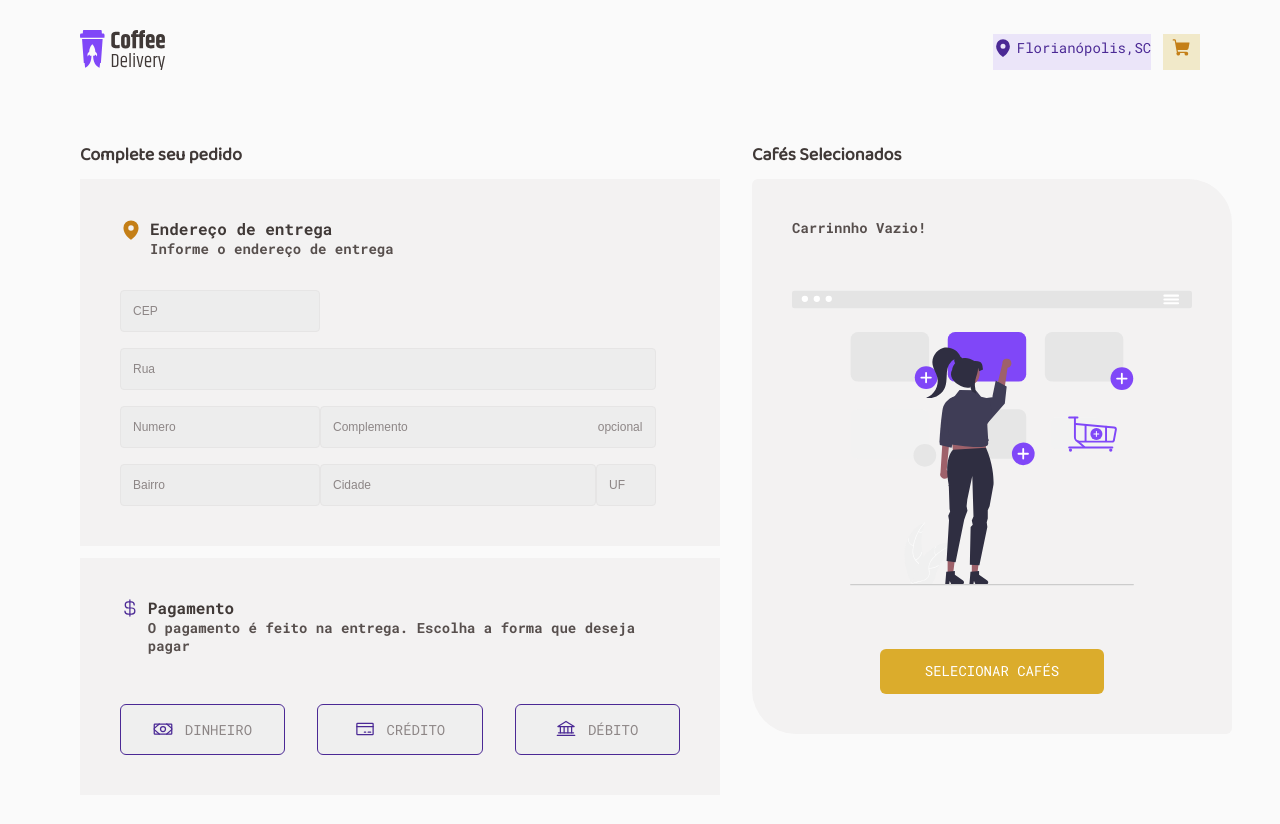
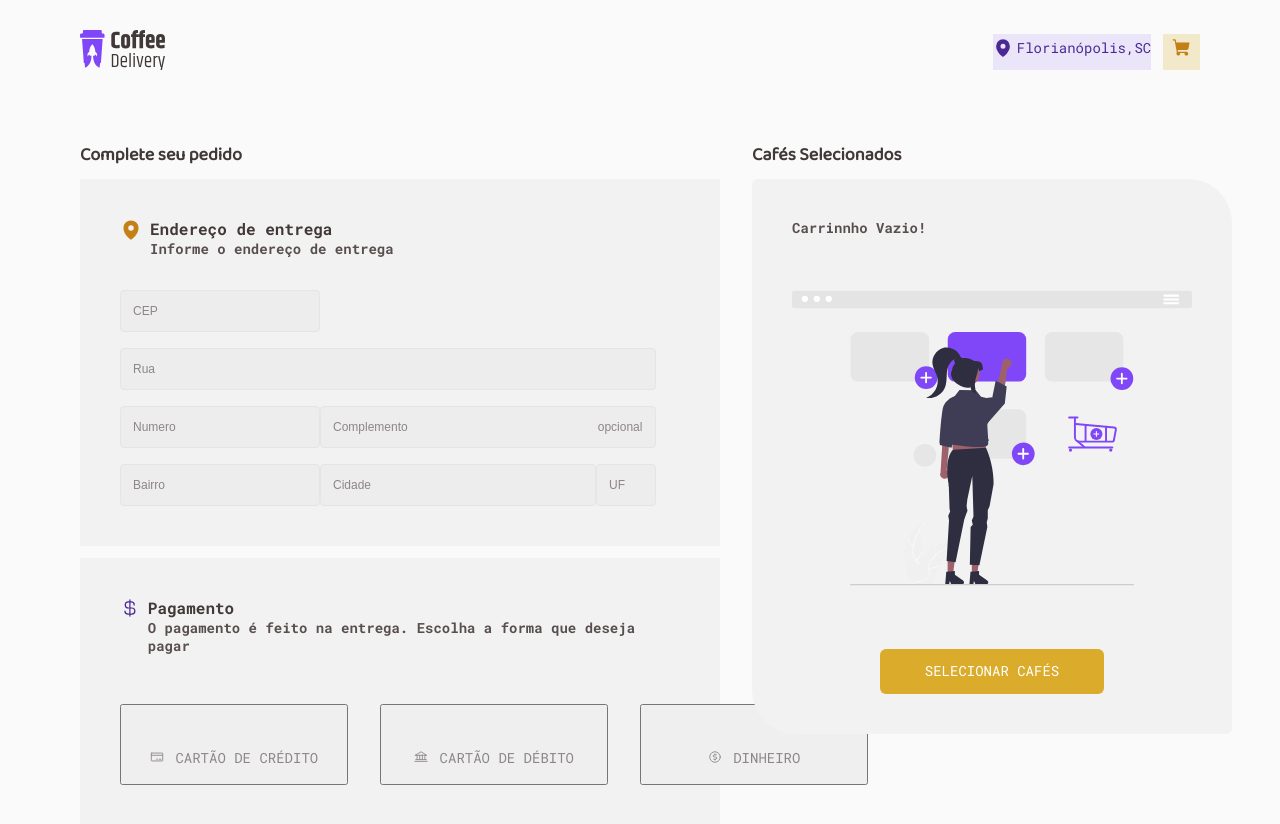
Before and after one commit to ReinaldoARamos/Ignite_Coffee_Delivery-, a React (Vite) app: page /completeOrder in a window 1280 px wide. Shown: the top 824 px of the page. Built offline with nearby package versions, Linux system fonts and the light colour scheme.

Commit message:
criando um meio de arquivar os botoes mas agora ta com o estilo bugado

```diff
--- a/src/Pages/CompleteOrder/components/CompleteOrderForm/PaymentForm.tsx
+++ b/src/Pages/CompleteOrder/components/CompleteOrderForm/PaymentForm.tsx
@@ -2,38 +2,44 @@ import { Money, CreditCard, Bank, CurrencyCircleDollar } from "phosphor-react";
 import { useTheme } from "styled-components";
 import { PaymentButton } from "../../components/PaymentButtons/index";
 import { PaymentButtonContainer, PaymentFormContainer } from "./style";
-
-
-const PaymentMethos = {
-  credit:{
-    label: "cartão de crédito",
-    icon: <CreditCard></CreditCard>
-  },
-  debit:{
-    label: "cartão de crédito",
-    icon: <Bank></Bank>
-  },
-  money:{
-    label: "cartão de crédito",
-    icon: <CurrencyCircleDollar></CurrencyCircleDollar>
-  },
-}
-export function PaymentForm() {
-  const colors = useTheme();
-  return (
-    <PaymentButtonContainer>
-      <PaymentButton
-        text="Dinheiro"
-        icon={<Money size={20} color={colors.colors["brand-purple-dark"]} />}
-      />
-      <PaymentButton
+/*
+  <PaymentButton
         text="Crédito"
         icon={<CreditCard size={20} color={colors.colors["brand-purple-dark"]} />}
       />
       <PaymentButton
         text="Débito"
         icon={<Bank size={20} color={colors.colors["brand-purple-dark"]} />}
-      />
+      />* */
+
+const PaymentMethod = {
+  credit: {
+    label: "cartão de crédito",
+    icon: <CreditCard></CreditCard>,
+  },
+  debit: {
+    label: "cartão de débito",
+    icon: <Bank></Bank>,
+  },
+  money: {
+    label: "Dinheiro",
+    icon: <CurrencyCircleDollar></CurrencyCircleDollar>,
+
+  },
+};
+export function PaymentForm() {
+  const colors = useTheme();
+
+  return (
+    <PaymentButtonContainer>
+      {Object.entries(PaymentMethod).map(([key, {id, label, icon}]) => (
+        <PaymentButton
+          label={label}
+          icon={icon}
+          id={key}
+          value={key}
+        />
+      ))}
     </PaymentButtonContainer>
   );
 }
--- a/src/Pages/CompleteOrder/components/PaymentButtons/index.tsx
+++ b/src/Pages/CompleteOrder/components/PaymentButtons/index.tsx
@@ -1,17 +1,29 @@
-import { ReactNode } from "react"
-import { PaymentButtonStyle } from "./style"
+import { CreditCard } from "phosphor-react";
+import { InputHTMLAttributes, ReactNode } from "react";
+import { ContentContainer, PaymentButtonStyle } from "./style";
 
-interface PayButtonProps{
- icon: ReactNode,
- text: string
+type PaymentMethodsProps = InputHTMLAttributes<HTMLInputElement> & {
+  icon: ReactNode;
+  label: string;
+  id: number;
+};
+
+export function PaymentButton({
+  icon,
+  label,
+  id,
+  ...props
+}: PaymentMethodsProps) {
+  return (
+    <PaymentButtonStyle>
+       <input id={id} type="radio" {...props} name="PaymentMethod" />
+      <label>
+
+        <ContentContainer>
+                {icon}
+                {label}
+        </ContentContainer>
+      </label>
+    </PaymentButtonStyle>
+  );
 }
-
-export function PaymentButton({icon, text} : PayButtonProps) {
-
-        return(
-        <PaymentButtonStyle >
-           {icon}
-           {text}
-        </PaymentButtonStyle>
-        )
-}
--- a/src/Pages/CompleteOrder/components/PaymentButtons/style.tsx
+++ b/src/Pages/CompleteOrder/components/PaymentButtons/style.tsx
@@ -1,7 +1,19 @@
 import styled from "styled-components";
 
 export const PaymentButtonStyle = styled.button`
-  border: 1px solid ${({ theme }) => theme.colors["brand-purple-dark"]};
+ input{
+
+
+visibility: hidden ;
+  appearance: none;
+  border: none ;
+ }
+
+`;
+
+export const ContentContainer  = styled.div`
+
+  border: none;
   width: 14rem;
   height: 3.188rem;
   display: flex;
@@ -18,6 +30,6 @@ export const PaymentButtonStyle = styled.button`
     border: 1px solid ${({ theme }) => theme.colors["brand-purple"]};
     background: ${({theme}) => theme.colors["base-white"]} ;
   }
+user-select: none ;
 
-
-`;
+`
```
